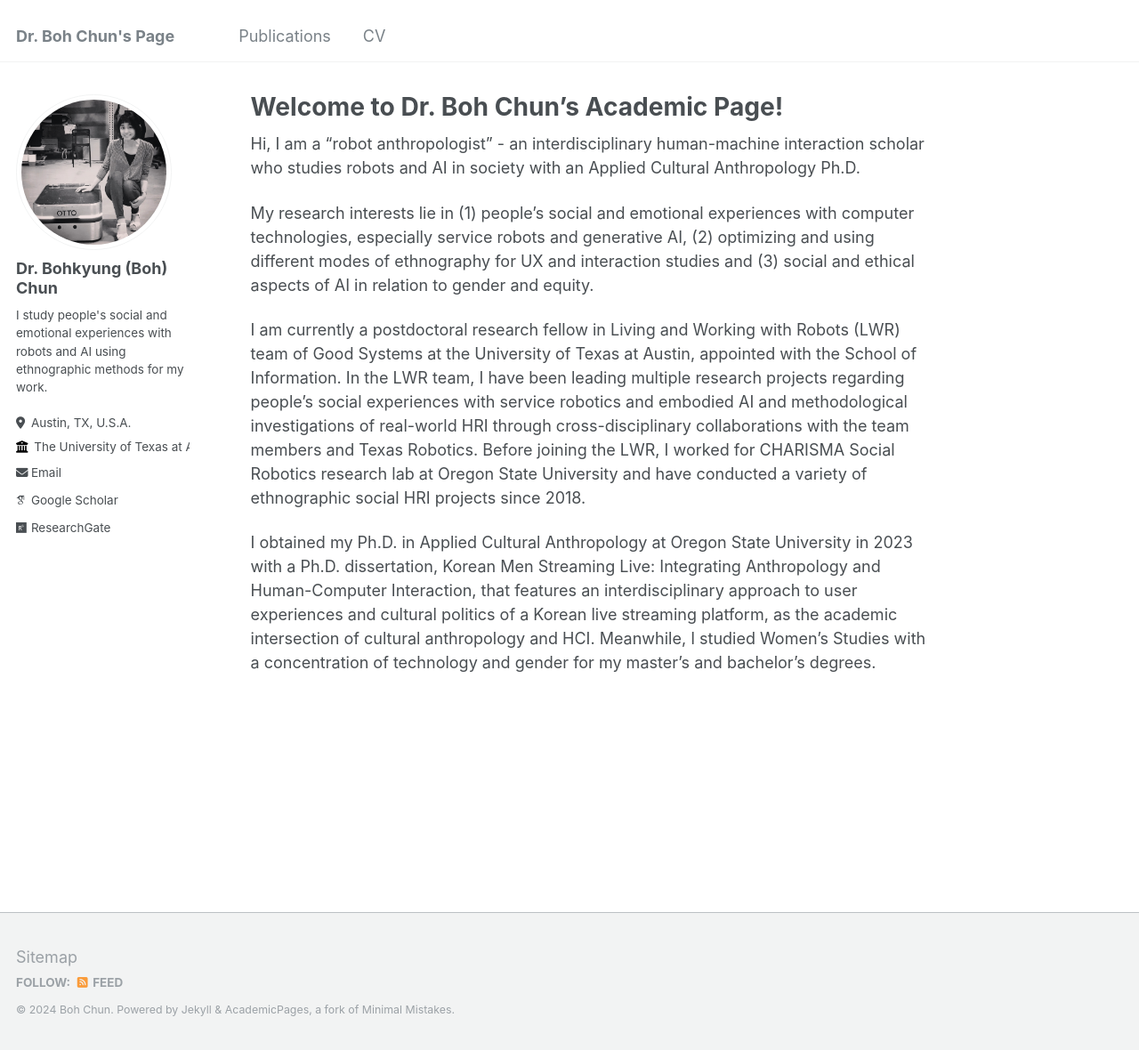
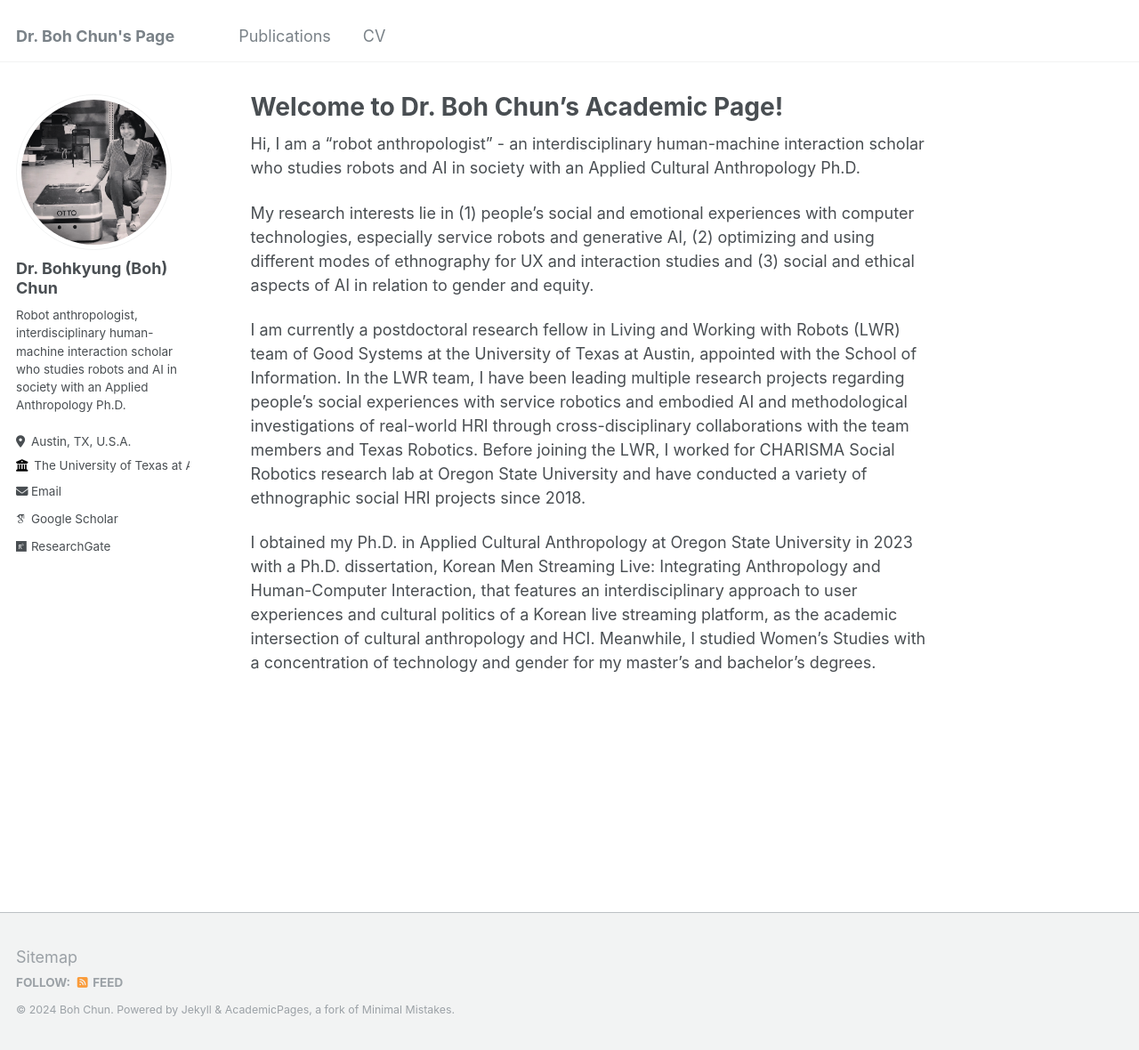
Before and after one commit to bohchun/bohchun.github.io, a Jekyll site: the page built from _pages/about.md, in a window 1280 px wide and 1180 px high. Shown: the whole window at 89% size. Built offline with Jekyll 4.4.1, drawn with Linux system fonts in a browser that asks for light colours; some web fonts are replaced.

Commit message:
Update _config.yml

```diff
--- a/_config.yml
+++ b/_config.yml
@@ -24,7 +24,7 @@ author:
   avatar           : "profile.jpg"
   name             : "Dr. Bohkyung (Boh) Chun"
   pronouns         :
-  bio              : "I study people's social and emotional experiences with robots and AI using ethnographic methods for my work."
+  bio              : "Robot anthropologist, interdisciplinary human-machine interaction scholar who studies robots and AI in society with an Applied Anthropology Ph.D."
   location         : "Austin, TX, U.S.A."
   employer         : "The University of Texas at Austin"
   uri              : # URL
```
